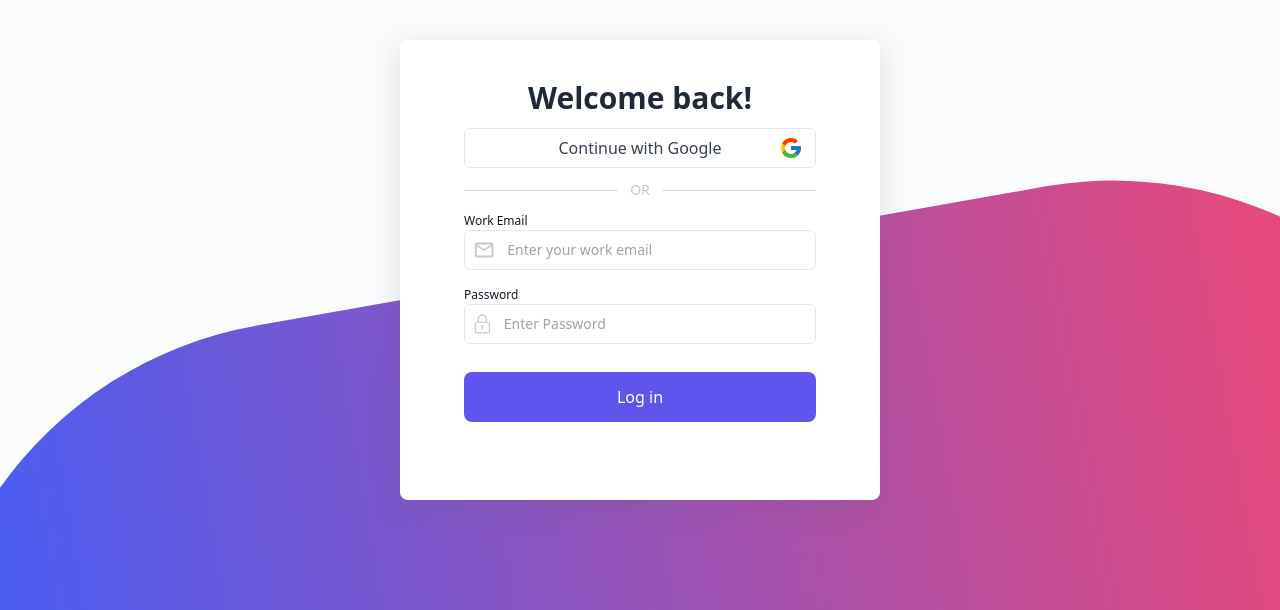
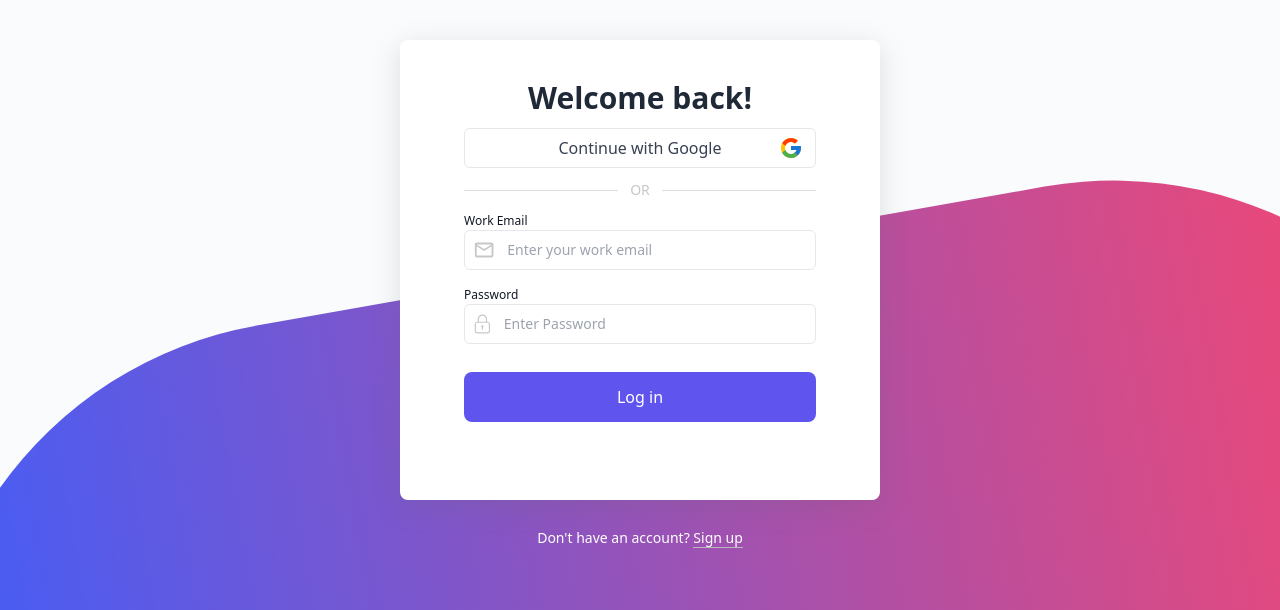
Before and after one commit to ShadyNabil8/project-management-MERN, a React (Vite) app in the folder frontend/: page /login in a window 1280 px wide. Shown: the part 190-800 px from the top of the page. Built offline with nearby package versions, Linux system fonts and the light colour scheme; no server answers; what tailwindcss-animation-delay would draw is missing.

Commit message:
Chage used states in login page

```diff
--- a/frontend/src/pages/LoginPage.jsx
+++ b/frontend/src/pages/LoginPage.jsx
@@ -1,6 +1,6 @@
 import React, { useEffect, useState } from "react";
 import { useAuth } from "../context/AuthContext";
-import { Form, useNavigate } from "react-router-dom";
+import { Form, useNavigate, Link } from "react-router-dom";
 import { authService } from "../api";
 import { MdOutlineEmail } from "react-icons/md";
 import { SlLock } from "react-icons/sl";
@@ -18,7 +18,7 @@ const LoginPage = () => {
 
       setLoading(true);
 
-      const userData = await authService(username, password);
+      const userData = await authService(loginData.email, loginData.password);
 
       if (userData) {
         login(userData);
@@ -30,9 +30,6 @@ const LoginPage = () => {
     }
   };
 
-  useEffect(() => {
-    console.log(loginData);
-  }, [loginData]);
   if (loading) {
     return <div>Loading ...</div>;
   }
@@ -40,9 +37,15 @@ const LoginPage = () => {
   return (
     <div className="relative h-screen w-screen overflow-hidden bg-[#FAFBFC]">
       <div className="absolute -bottom-[55%] -left-20 -right-60 h-screen -rotate-[10deg] rounded-full bg-gradient-to-l from-[#FC466B] to-[#3F5EFB]"></div>
-      <Form className="absolute -right-1/2 left-1/2 flex h-[460px] w-[347px] -translate-x-1/2 translate-y-1/2 flex-col items-center rounded-lg bg-white px-[22px] py-10 shadow-3xl md:w-[480px] md:px-16">
+      <Form
+        className="absolute -right-1/2 left-1/2 flex h-[460px] w-[347px] -translate-x-1/2 translate-y-1/2 flex-col items-center rounded-lg bg-white px-[22px] py-10 shadow-3xl md:w-[480px] md:px-16"
+        onSubmit={handleLogin}
+      >
         <p className="text-3xl font-bold text-gray-800">Welcome back!</p>
-        <button className="relative mt-3 flex h-[40px] w-full items-center justify-center rounded-md border p-2 transition-colors hover:bg-[#f7f9fc]">
+        <button
+          className="relative mt-3 flex h-[40px] w-full items-center justify-center rounded-md border p-2 transition-colors hover:bg-[#f7f9fc]"
+          type="button"
+        >
           <span className="justify-self-center text-gray-700">
             Continue with Google
           </span>
@@ -84,9 +87,18 @@ const LoginPage = () => {
             }
           ></input>
         </div>
-        <button className="mt-7 h-[50px] w-full rounded-lg bg-[#5F55EE] font-medium text-white transition-colors hover:bg-[#544DC9]">
+        <button
+          className="mt-7 h-[50px] w-full rounded-lg bg-[#5F55EE] font-medium text-white transition-colors hover:bg-[#544DC9]"
+          type="submit"
+        >
           Log in
         </button>
+        <div className="absolute -bottom-12 text-sm text-white">
+          <span className="text-sm text-white">Don't have an account? </span>
+          <Link className="border-b border-b-[#bababa] transition-colors hover:border-b-white">
+            Sign up
+          </Link>
+        </div>
       </Form>
     </div>
   );
```
